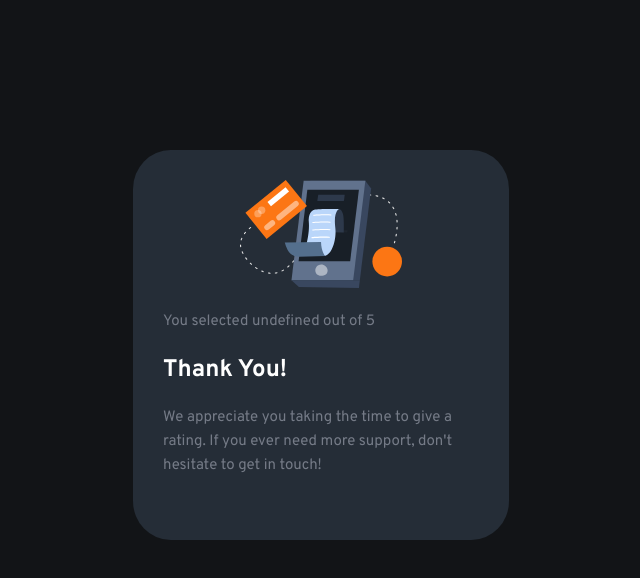
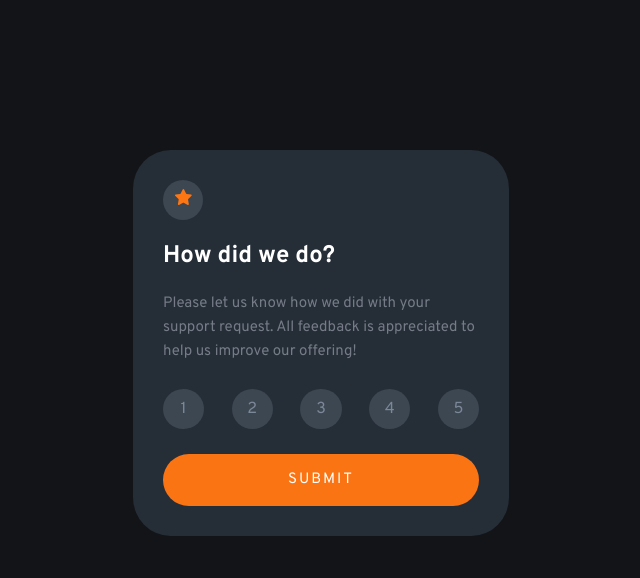
Before and after one commit to roshan-gh/interactive-rating-component-main, a plain HTML site: page index.html in a window 1280 px wide. Both pictures are taken after a click on the link "SUBMIT". Shown: the whole page, without its empty margins (319-959 px from the left). Drawn offline with nearby package versions, Linux system fonts and the light colour scheme.

Commit message:
some improvements added

```diff
--- a/index.js
+++ b/index.js
@@ -16,10 +16,11 @@ $('div[type="button"]').click(function() {
 })
 
 $('#submit').click(function() {
-    $('.stars-page').fadeOut(10);
-    $('#stars-count').text(`You selected ${userSelectedCircle} out of 5`);
-    $('.thanks-page').fadeIn(10);
-
+    if (userSelectedCircle) {
+        $('.stars-page').fadeOut(10);
+        $('#stars-count').text(`You selected ${userSelectedCircle} out of 5`);
+        $('.thanks-page').fadeIn(10);
+    }
 })
 
 
--- a/styles.css
+++ b/styles.css
@@ -1,6 +1,5 @@
 body {
     background-color: hsl(216, 12%, 8%);
-    text-align: center;
 }
 
 h3 {
@@ -17,11 +16,6 @@ p {
     font-size: 15px;
 }
 
-h3,
-p {
-    text-align: left;
-}
-
 .circle {
     background: #3c4752;
     border-radius: 50%;
@@ -33,8 +27,8 @@ p {
 .circles {
     background: #3c4752;
     border-radius: 50%;
-    width: 45px;
-    height: 45px;
+    width: 13%;
+    height: 4%;
     display: inline-block;
     margin: 10px 0;
     position: relative;
@@ -54,7 +48,7 @@ p {
     background: hsl(213, 19%, 18%);
     border-radius: 10%;
     width: 25%;
-    height: 330px;
+    height: 30%;
     margin: 150px auto 0;
     padding: 30px;
     line-height: 1.5rem;
@@ -73,6 +67,7 @@ p {
     letter-spacing: 2px;
     margin-top: 15px;
     width: 100%;
+    text-align: center;
 }
 
 .myButton:hover {
@@ -108,16 +103,15 @@ div.circle {
 
 .thanks-page {
     display: none;
+    text-align: center;
 }
 
-
-/* @media (max-width: 1440px) {
-    #title .container-fluid {
-        text-align: center;
+@media (max-width: 375px) {
+    .message-box {
+        width: 50%;
+        height: 50%;
     }
-    .title-image {
-        position: static;
-        transform: rotate(0);
-        width: 50%;
+    .circles {
+        height: 2%;
     }
-} */
+}
```
